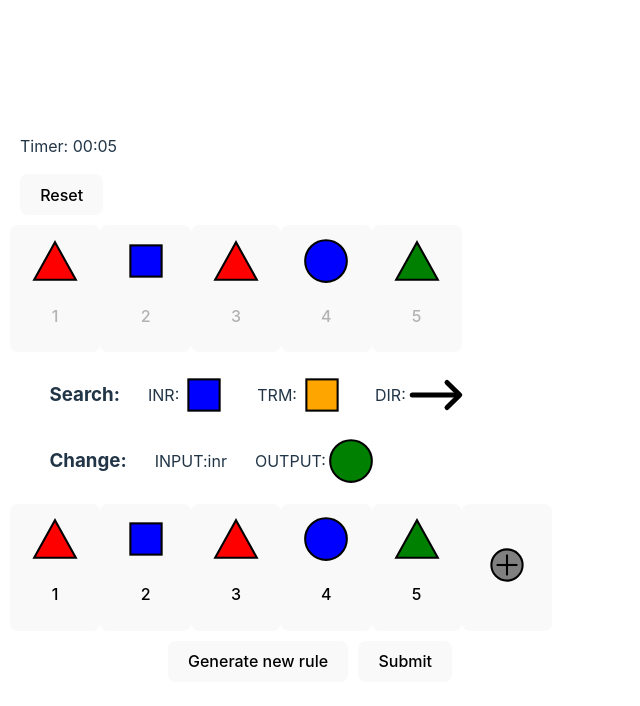
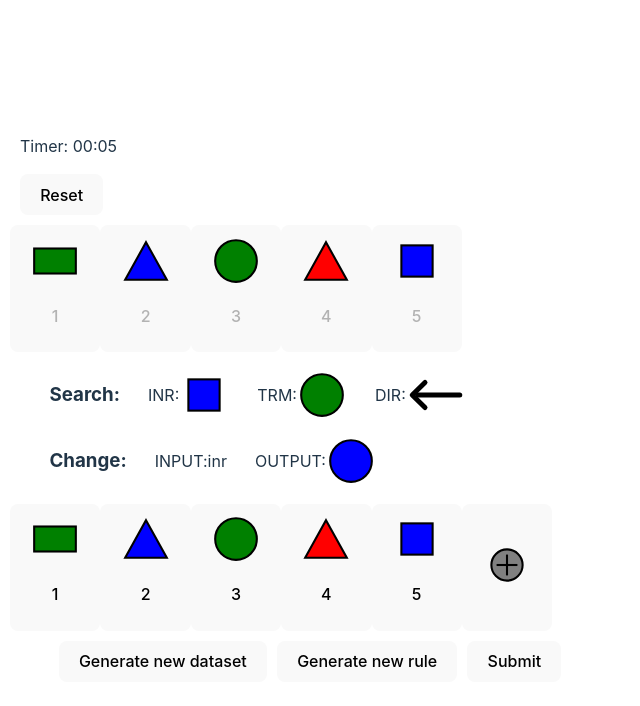
Before and after one commit to malekoa/search-and-change-app, a React (Vite) app: page / in a window 1280 px wide. Shown: the top 706 px of the page, without its empty margins (0-640 px from the left). Built offline with nearby package versions, Linux system fonts and the light colour scheme.

Commit message:
basic rule logic

```diff
--- a/src/App.jsx
+++ b/src/App.jsx
@@ -8,17 +8,23 @@ import RuleBox from "./components/RuleBox";
 import Modal from "./components/Scrollbar Components/Modal";
 import ItemEditForm from "./components/Scrollbar Components/ItemEditForm";
 
+const length = 5;
+
 function App() {
-  const [baseItemList, setBaseItemList] = useState(ph.generateRandomItems(5));
+  const [baseItemList, setBaseItemList] = useState(ph.generateRandomItems(length));
   const [itemList, setItemList] = useState(baseItemList);
+  const [rule, setRule] = useState(ph.generateRandomRule(baseItemList));
   const [ModalData, setModalData] = useState({
     isVisible: false,
     color: "default",
     shape: "default",
     index:  -1
   });
-  function generateNewDataset(length) {
-    console.log("Generating new dataset");
+  function generateNewRule() {
+    const newRule = ph.generateRandomRule(baseItemList);
+    setRule(newRule);
+  }
+  function generateNewDataset() {
     const newDataset = ph.generateRandomItems(length);
     setBaseItemList(newDataset);
     setItemList(newDataset);
@@ -76,13 +82,7 @@ function App() {
       </div>
 
       <div className={styles.text}>
-        <RuleBox
-          inr={ph.generateRandomItems(1)[0]}
-          trm={ph.generateRandomItems(1)[0]}
-          dir={"Right"}
-          inp={"inr"}
-          out={ph.generateRandomItems(1)[0]}
-        />
+        <RuleBox rule={rule}/>
       </div>
 
       <div className={styles.scrollbar}>
@@ -97,7 +97,13 @@ function App() {
       <div className={styles.actionscontainer}>
         <button
           className={styles.action}
-          onClick={() => generateNewDataset(10)}
+          onClick={generateNewDataset}
+        >
+          Generate new dataset
+        </button>
+        <button
+          className={styles.action}
+          onClick={generateNewRule}
         >
           Generate new rule
         </button>
--- a/src/components/RuleBox.jsx
+++ b/src/components/RuleBox.jsx
@@ -2,33 +2,34 @@ import ItemSVG from "./Scrollbar Components/ItemSVG";
 import styles from "./RuleBox.module.css";
 import ArrowSVG from "./ArrowSVG";
 
-function RuleBox({ inr, trm, dir, inp, out, cnd }) {
+function RuleBox({ rule }) {
+
   return (
     <>
       <div className={styles.infocontainer}>
         <h3>Search: </h3>
         <div className={styles.infocontainer}>
           INR:
-          <ItemSVG color={inr.color} shape={inr.shape} />
+          <ItemSVG color={rule.inr.color} shape={rule.inr.shape} />
         </div>
         <div className={styles.infocontainer}>
           TRM:
-          <ItemSVG color={trm.color} shape={trm.shape} />
+          <ItemSVG color={rule.trm.color} shape={rule.trm.shape} />
         </div>
         <div className={styles.infocontainer}>
           DIR:
-          <ArrowSVG direction={dir} />
+          <ArrowSVG direction={rule.dir} />
         </div>
       </div>
       <div className={styles.infocontainer}>
         <h3>Change: </h3>
         <div className={styles.infocontainer}>
           INPUT:
-          {inp}
+          {rule.inp}
         </div>
         <div className={styles.infocontainer}>
           OUTPUT:
-          <ItemSVG color={out.color} shape={out.shape} />
+          <ItemSVG color={rule.out.color} shape={rule.out.shape} />
         </div>
         {/* <div className={styles.infocontainer}>CND: {dir}</div> */}
       </div>
--- a/src/utils.js
+++ b/src/utils.js
@@ -19,16 +19,65 @@ export function generateRandomItems(count) {
   return items;
 }
 
+// export function generateRandomItems(count) {
+//   const colors = ["red", "blue", "green", "orange"];
+//   const shapes = ["square", "triangle", "rectangle", "circle"];
+//   while (true) {
+//     const items = Array.apply(null, Array(count)).map((x) => ({
+//       color: colors[Math.floor(Math.random() * colors.length)],
+//       shape: shapes[Math.floor(Math.random() * shapes.length)],
+//     }));
+//     if (itemListNotAllIdentical(items)) {
+//       return items;
+//     }
+//   }
+// }
+// export function itemListNotAllIdentical(itemList) {
+//   return !itemList.every(item=>itemEquals(item, itemList[0]))
+// }
+
+
 export function itemListEquals(itemList1, itemList2) {
   if (itemList1.length !== itemList2.length) {
     return false;
   }
 
   for (let i = 0; i < itemList1.length; i++) {
-    if (itemList1[i].color !== itemList2[i].color || itemList1[i].shape !== itemList2[i].shape) {
+    if (!itemEquals(itemList1[i], itemList2[i])) {
       return false;
     }
   }
 
   return true;
 }
+
+export function itemEquals(item1, item2) {
+  return item1.color === item2.color && item1.shape === item2.shape;
+}
+
+export function containsIdentcalItems(itemList) {
+  for (let i = 0; i < itemList.length; i++) {
+    for (let j = i + 1; j < itemList.length; j++) {
+      if (itemEquals(itemList[i], itemList[j])) {
+        return true;
+      }
+    }
+  }
+  return false;
+}
+
+export function generateRandomRule(itemList) {
+  while (true) {
+    let rule = {
+      inr: itemList[Math.floor(Math.random() * itemList.length)],
+      trm: itemList[Math.floor(Math.random() * itemList.length)],
+      dir: Math.random() < 0.5 ? "right" : "left",
+      inp: "inr",
+      out: generateRandomItems(1)[0],
+      cnd: "default",
+    };
+    if (!containsIdentcalItems([rule.inr, rule.trm, rule.out])) {
+      return rule;
+    }
+  }
+}
```
